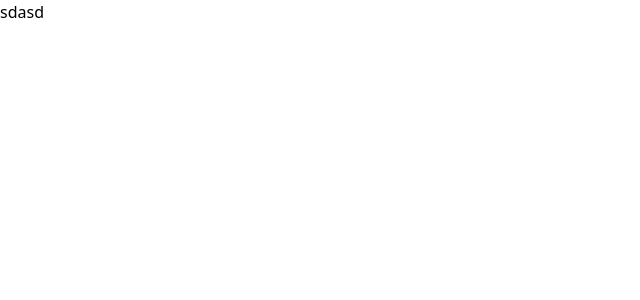
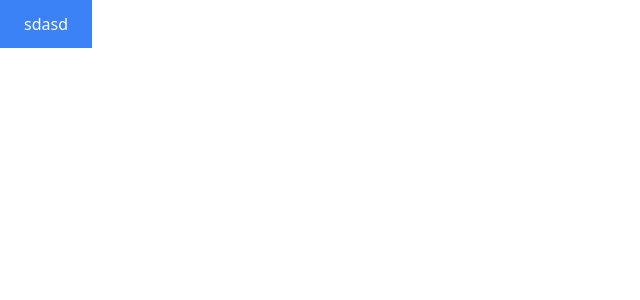
Before and after one commit to wahyunup/suarakunfc, a Next.js app: page /about in a window 1280 px wide. Shown: the top 300 px of the page, without its empty margins (0-640 px from the left). Built offline with nearby package versions, Linux system fonts and the light colour scheme.

Commit message:
fix(button) add size and make default value for props

```diff
--- a/src/components/@types/types.d.ts
+++ b/src/components/@types/types.d.ts
@@ -1,7 +1,8 @@
 export interface ButtonProps {
-   onClick? : () => void;
-   children : React.ReactNode;
-   className? : string;
-   background? : 'primary' | 'secondary' | 'accent';
-   img? : 'string';
+   children: React.ReactNode;
+   background: "primary" | "secondary" | "accent";
+   size: "small" | "medium" | "large";
+   icon?: JSX.Element;
+   className?: string;
+   onClick?: () => void;
 }
--- a/src/components/Button/Button.tsx
+++ b/src/components/Button/Button.tsx
@@ -1,16 +1,29 @@
 import { ButtonProps } from "../@types/types";
 import clsx from "clsx";
 
-const Button = ({ onClick, children, className, background,img }: ButtonProps) => {
+const Button = ({
+  onClick,
+  children,
+  className,
+  background = "primary",
+  size = "medium",
+}: ButtonProps) => {
   return (
     <>
       <button
-        className={clsx(className, {
-          "bg-blue-500 text-white": background === "primary",
-          "bg-red-500 text-white": background === "secondary",
-          "bg-transparent border border-white": background === "accent",
-        })}
-        onClick={onClick}>
+        className={clsx(
+          {
+            "bg-blue-500 text-white": background === "primary",
+            "bg-red-500 text-white": background === "secondary",
+            "bg-transparent border border-white": background === "accent",
+            "px-4 py-2": size === "small",
+            "px-6 py-3": size === "medium",
+            "px-8 py-4": size === "large",
+          },
+          className
+        )}
+        onClick={onClick}
+      >
         {children}
       </button>
     </>
```
